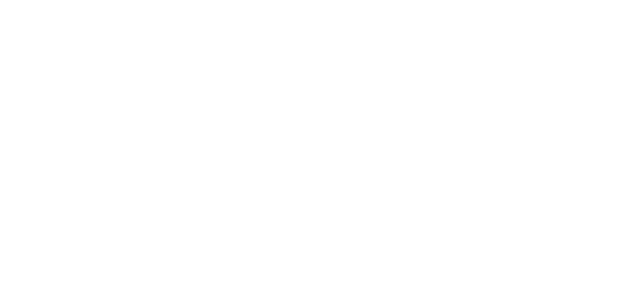
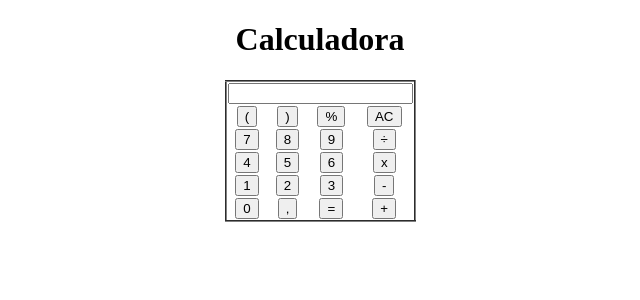
Before and after one commit to caooss/calculadora_js_funcional, a PHP site: page / in a window 1280 px wide. Before the commit the part shown is empty. Shown: the top 300 px of the page, without its empty margins (320-960 px from the left). Run offline with PHP 8.4, Linux system fonts and the light colour scheme.

Commit message:
Foi criada a interface da calculadora

```diff
--- a/index.php
+++ b/index.php
@@ -7,6 +7,48 @@
         <link rel="stylesheet" href="./css/estilo.css">
     </head>
     <body>
+        <h1 align="center">Calculadora</h1>
+        <form name="calc">
+            <table align="center" border="2" rules="none">
+                <tr align="center">
+                    <th colspan="4"><input type="text" name="visor" id="visor"/ readonly="readonly"></th>
+                </tr>
 
+                <tr align="center">
+                    <td><button type="button" value="(" onclick="botao(value)" class="operacoes">(</button></td>
+                    <td><button type="button" value=")" onclick="botao(value)" class="operacoes">)</button></td>
+                    <td><button type="button" value="%" onclick="botao(value)" class="operacoes">%</button></td>
+                    <td><button type="button" value="AC" onclick="limpar()" class="operacoes">AC</button></td>
+                </tr>
+
+                <tr align="center">
+                    <td><button type="button" value="7" onclick="botao(value)">7</button></td>
+                    <td><button type="button" value="8" onclick="botao(value)">8</button></td>
+                    <td><button type="button" value="9" onclick="botao(value)">9</button></td>
+                    <td><button type="button" value="/" onclick="botao(value)" class="operacoes">÷</button></td>
+                </tr>
+
+                <tr align="center">
+                    <td><button type="button" value="4" onclick="botao(value)">4</button></td>
+                    <td><button type="button" value="5" onclick="botao(value)">5</button></td>
+                    <td><button type="button" value="6" onclick="botao(value)">6</button></td>
+                    <td><button type="button" value="*" onclick="botao(value)" class="operacoes">x</button></td>
+                </tr>
+
+                <tr align="center">
+                    <td><button type="button" value="1" onclick="botao(value)">1</button></td>
+                    <td><button type="button" value="2" onclick="botao(value)">2</button></td>
+                    <td><button type="button" value="3" onclick="botao(value)">3</button></td>
+                    <td><button type="button" value="-" onclick="botao(value)" class="operacoes">-</button></td>
+                </tr align="center">
+
+                <tr align="center">
+                    <td><button type="button" value="0" onclick="botao(value)">0</button></td>
+                    <td><button type="button" value="." onclick="botao(value)">,</button></td>
+                    <td><button type="button" value="=" onclick="calcular()" id="igual">=</button></td>
+                    <td><button type="button" value="+" onclick="botao(value)" class="operacoes">+</button></td>
+                </tr>
+            </table>
+        </form>
     </body>
 </html>
```
